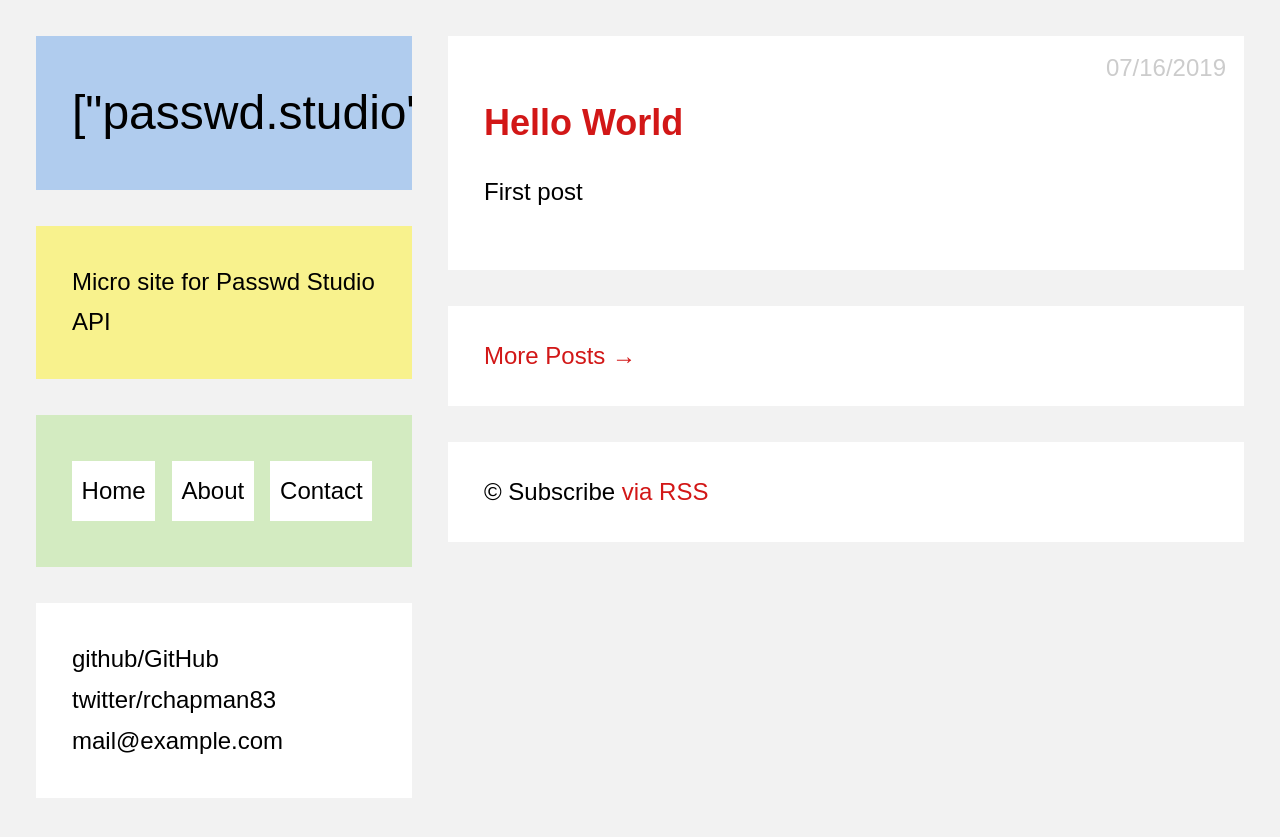
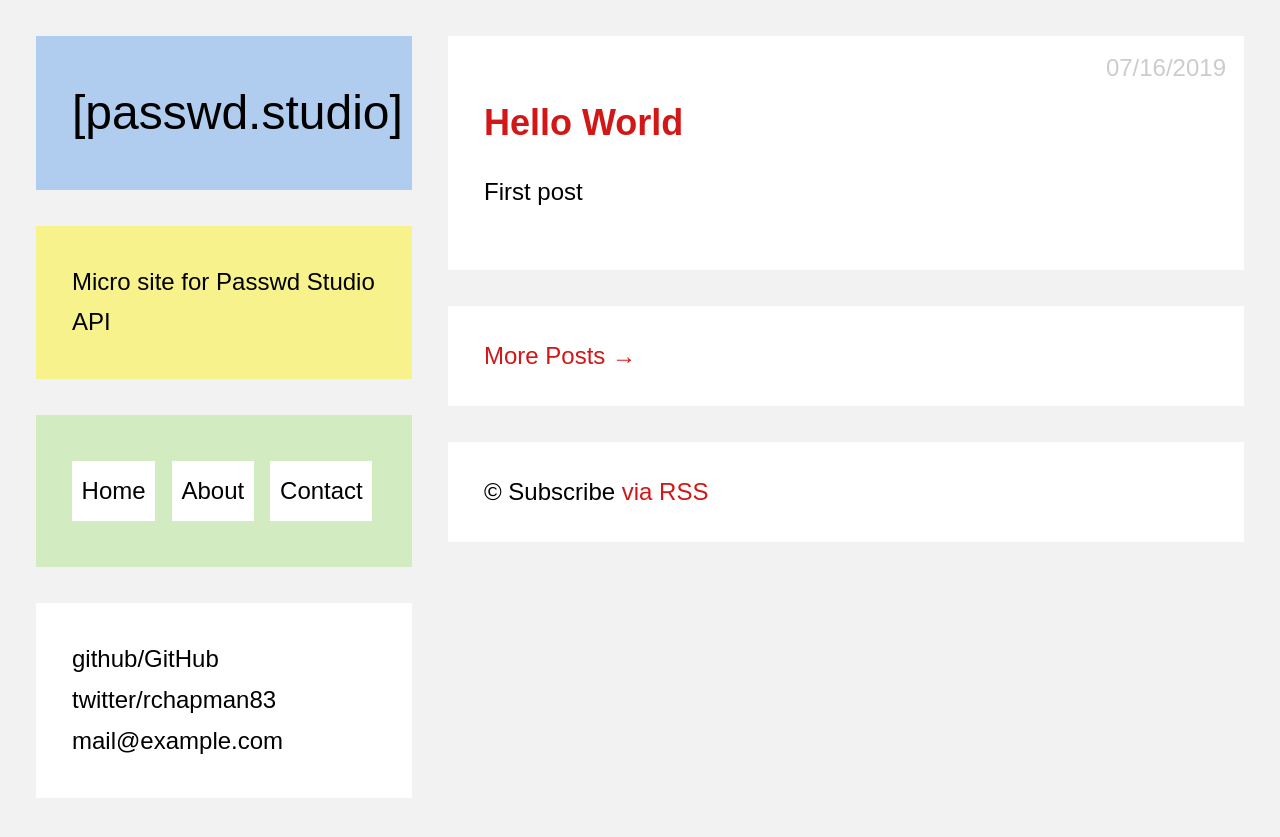
Before and after one commit to rchapman83/passwd-studio-web, a Jekyll site: the page built from index.html, in a window 1280 px wide. Shown: the top 837 px of the page. Built offline with Jekyll 4.4.1, drawn with Linux system fonts in a browser that asks for light colours.

```diff
--- a/_config.yml
+++ b/_config.yml
@@ -1,5 +1,5 @@
 ---
-title: '["passwd.studio"]'
+title: '[passwd.studio]'
 timezone: Australia/Melbourne
 collections:
   posts:
```
